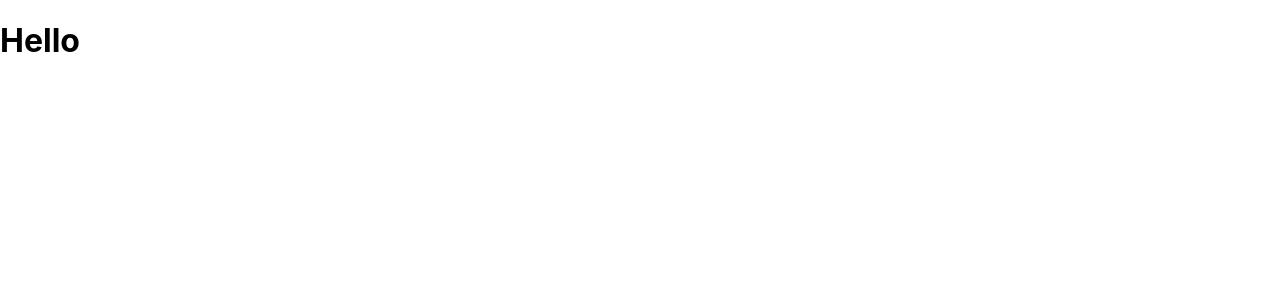
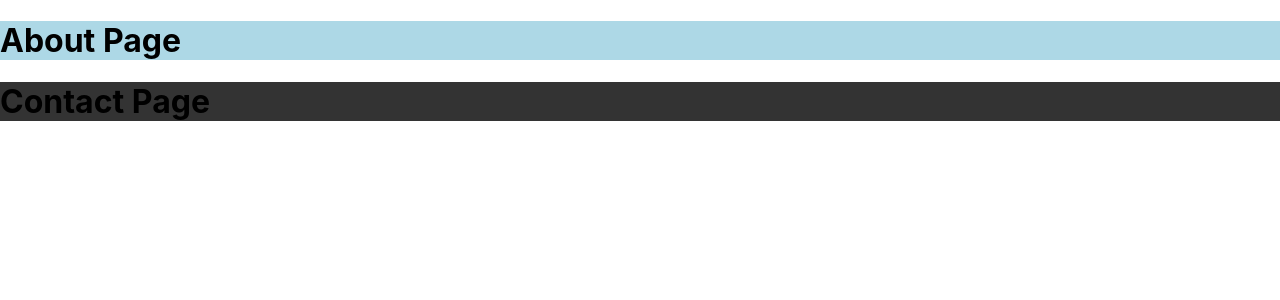
Before and after one commit to GUchechi/react-router-tutorial-with-PedroTech, a React (Create React App) app: page / in a window 1280 px wide. Shown: the top 300 px of the page. Built offline with nearby package versions, Linux system fonts and the light colour scheme.

Commit message:
imported about and contact componenet

```diff
--- a/src/App.js
+++ b/src/App.js
@@ -1,10 +1,13 @@
 
+import About from './About';
 import './App.css';
+import Contact from './Contact';
 
 function App() {
   return (
     <div className="App">
-      <h1>Hello</h1>
+      <About />
+      <Contact />
     </div>
   );
 }
```
